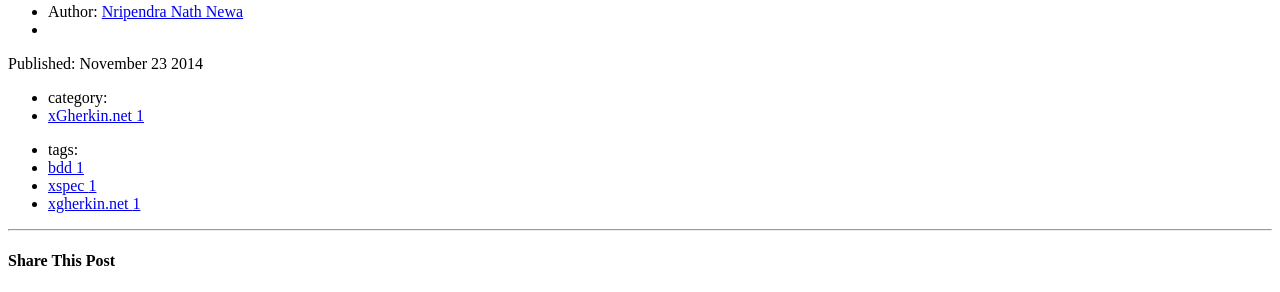
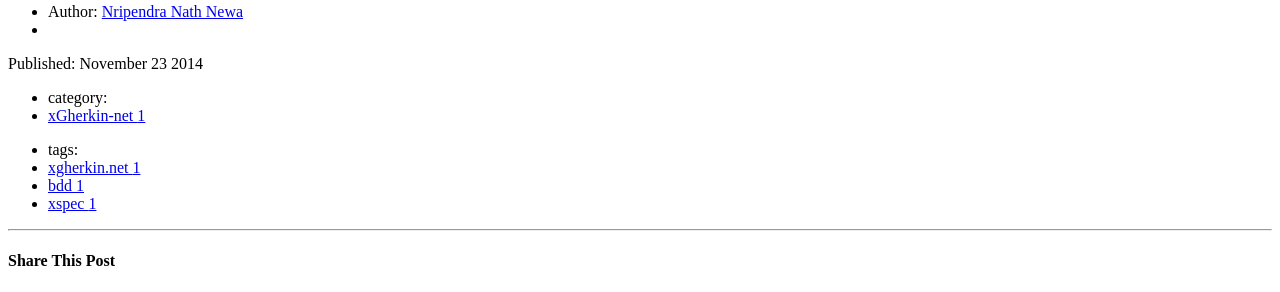
Before and after one commit to nripendra/nripendra.github.io, a Jekyll site: the page built from _posts/xGherkin/2014-11-23-introducing-xGhekin-net.md, in a window 1280 px wide and 900 px high, scrolled down 1678 px. Shown: the part 153-445 px from the top of the window. Built offline with Jekyll 4.4.1, drawn with Linux system fonts in a browser that asks for light colours; emoji names are drawn with the system emoji font; Markdown is read by kramdown in place of the engine named in the settings; comment, search, counter and statistics services are not loaded; some of the changed text lies outside the part shown.

```diff
--- a/_posts/xGherkin/2014-11-23-introducing-xGhekin-net.md
+++ b/_posts/xGherkin/2014-11-23-introducing-xGhekin-net.md
@@ -4,8 +4,8 @@ title:  "Introducing xGherkin.net"
 date:   2014-11-23 7:35:00
 description: Test Driven Development (TDD) is the current norm in industry. It refers to design of software product based on series of Tests. Tests in TDD are not essentially unit tests, but unit test frameworks and concepts are primarily in use.
 categories:
-- xGherkin.net
-tags : [bdd, xspec, xgherkin.net]
+- xGherkin-net
+tags : [xgherkin.net, bdd, xspec]
 ---
 {% include JB/setup %}
 
```
